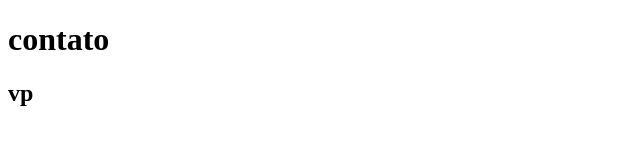
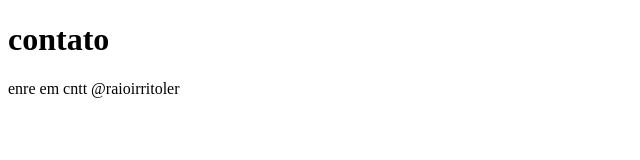
Before and after one commit to gurixx/git-curso, a plain HTML site: page contat.html in a window 1280 px wide. Shown: the whole page, without its empty margins (0-640 px from the left). Drawn offline with Linux system fonts and the light colour scheme.

Commit message:
add email de contt

```diff
--- a/contat.html
+++ b/contat.html
@@ -7,6 +7,6 @@
 </head>
 <body>
     <h1>contato</h1>
-    <h2>vp</h2>
+    <p>enre em cntt @raioirritoler</p>
 </body>
 </html>
```
